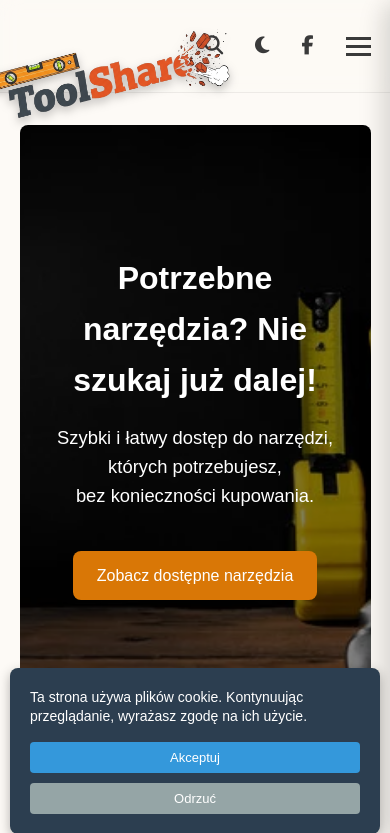
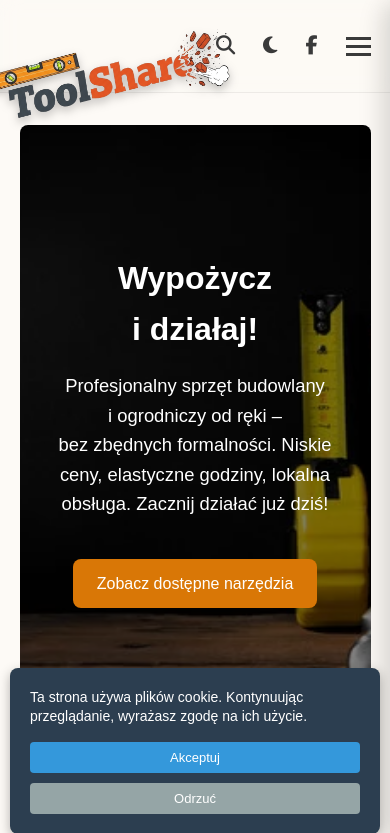
Before and after one commit to Konuz/Page, a PHP site: page /index.html in a window 390 px wide. Shown: the top 833 px of the page. Run offline with PHP 8.4, Linux system fonts and the light colour scheme; some libraries are stand-ins or nearby versions.

Commit message:
Aktualizacja nagłówka hero i zmniejszenie odstępów ikon w navbar
- Zmiana treści głównego nagłówka z "Potrzebne narzędzia?" na "Wypożycz i działaj\!"
- Aktualizacja podtytułu z naciskiem na profesjonalny sprzęt i lokalną obsługę
- Zmniejszenie gap w nav-actions z 2rem na 1.75rem dla lepszego układu ikon

🤖 Generated with [Claude Code](https://claude.ai/code)

Co-Authored-By: Claude <noreply@anthropic.com>

```diff
--- a/index.html
+++ b/index.html
@@ -148,8 +148,8 @@
 
     <header class="hero-section" id="hero">
         <div class="container">
-            <h1>Potrzebne narzędzia? Nie szukaj już dalej!</h1>
-            <p>Szybki i łatwy dostęp do narzędzi, których potrzebujesz, bez konieczności kupowania.</p>
+            <h1>Wypożycz i działaj!</h1>
+            <p>Profesjonalny sprzęt budowlany i ogrodniczy od ręki – bez zbędnych formalności. Niskie ceny, elastyczne godziny, lokalna obsługa. Zacznij działać już dziś!</p>
             <a href="#tools" class="btn btn-primary">Zobacz dostępne narzędzia</a>
         </div>
     </header>
--- a/style.css
+++ b/style.css
@@ -216,7 +216,7 @@ section {
 .nav-actions {
     display: flex;
     align-items: center;
-    gap: 2rem;
+    gap: 1.75rem;
     order: 1;
 }
 
@@ -1072,7 +1072,7 @@ h1, h2, h3, h4, h5, h6, p, .category-name, .tool-name {
 
     .nav-actions {
         margin-left: auto;
-        gap: 2rem;
+        gap: 1.75rem;
         order: 0; /* Reset order for mobile */
     }
 
@@ -1911,7 +1911,7 @@ body.subpage main {
 
     .nav-actions {
         margin-left: auto;
-        gap: 2rem;
+        gap: 1.75rem;
         order: 0; /* Reset order for mobile */
     }
 
```
